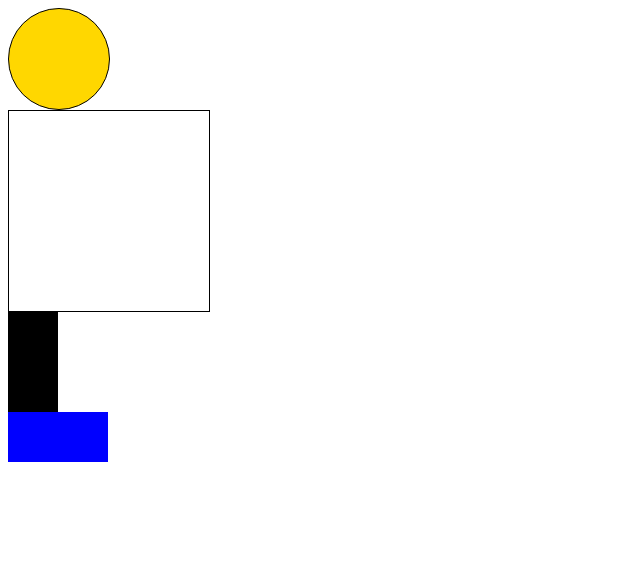
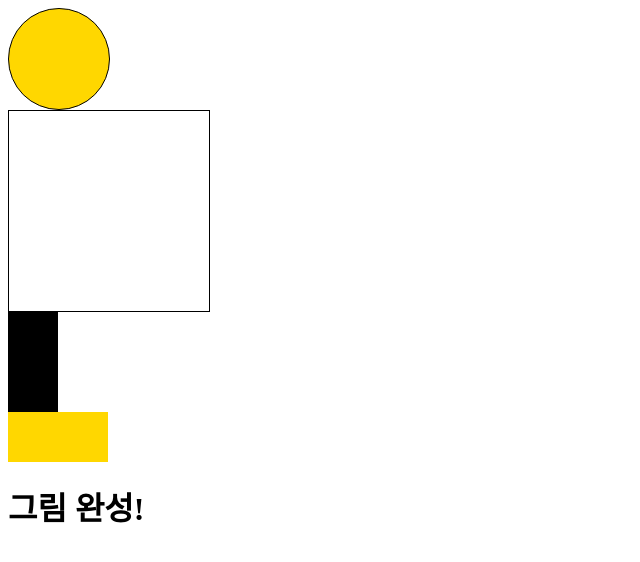
Before and after one commit to josugyeong/git-drawing, a plain HTML site: page index.html in a window 1280 px wide. Shown: the whole page, without its empty margins (0-640 px from the left). Drawn offline with Linux system fonts and the light colour scheme.

Commit message:
html: project complete
졸라맨 그림 완성

```diff
--- a/index.html
+++ b/index.html
@@ -25,7 +25,7 @@
     .shoe {
         width: 100px;
         height: 50px;
-        background: #00f;
+        background: gold;
     }
 </style>
 </head>
@@ -34,5 +34,6 @@
     <div class="body"></div>
     <div class="leg"></div>
     <div class="shoe"></div>
+    <h1>그림 완성!</h1>
 </body>
 </html>
```
